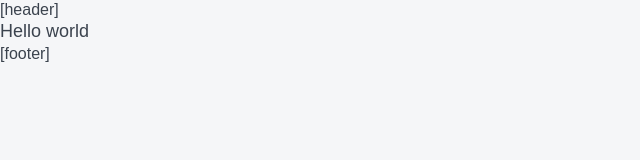
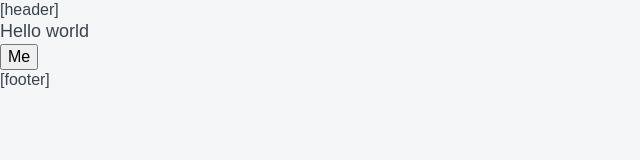
Before and after one commit to Skippy347/AV.NextJsPlayground, a Next.js app: page / in a window 1280 px wide. Shown: the top 160 px of the page, without its empty margins (0-640 px from the left). Built offline with nearby package versions, Linux system fonts and the light colour scheme; a web font is replaced by a local one.

Commit message:
Add: Create basic Button shared component and install classnames. Update: Improve Heading.tsx and Heading.props.ts files

```diff
--- a/app/page.tsx
+++ b/app/page.tsx
@@ -1,6 +1,12 @@
 import React from "react";
-import { Heading } from "../components";
+import { Button, Heading } from "../components";
+import { ButtonVariant } from "../components/Tags/Button/Button.props";
 
 export default function HomePage(): React.ReactElement {
-  return <Heading headingLevel="h4">Hello world</Heading>;
+  return (
+    <>
+      <Heading headingLevel="h4">Hello world</Heading>
+      <Button variant={ButtonVariant.PRIMARY}>Me</Button>
+    </>
+  );
 }
--- /dev/null
+++ b/components/Tags/Button/Button.props.ts
@@ -0,0 +1,12 @@
+import React from "react";
+
+export enum ButtonVariant {
+  PRIMARY = "primary",
+  SECONDARY = "secondary",
+}
+
+export interface ButtonProps extends React.ButtonHTMLAttributes<HTMLButtonElement> {
+  children: React.ReactNode;
+
+  variant: ButtonVariant;
+}
--- /dev/null
+++ b/components/Tags/Button/Button.tsx
@@ -0,0 +1,19 @@
+import styles from "./Button.module.scss";
+import clx from "classnames";
+
+import { ButtonProps } from "./Button.props";
+import { ButtonVariant } from "./Button.props";
+
+export const Button: React.FC<ButtonProps> = (props) => {
+  const { children, variant = ButtonVariant.PRIMARY, type = "button", ...otherProps } = props;
+
+  const buttonClasses = clx(styles.Button, {
+    [styles[variant]]: variant,
+  });
+
+  return (
+    <button className={buttonClasses} type={type} {...otherProps}>
+      {children}
+    </button>
+  );
+};
--- a/components/Tags/Heading/Heading.tsx
+++ b/components/Tags/Heading/Heading.tsx
@@ -2,7 +2,7 @@ import React from "react";
 import { HeadingProps } from "./Heading.props";
 
 export const Heading: React.FC<HeadingProps> = (props) => {
-  const { headingLevel, children } = props;
+  const { children, headingLevel = "h1" } = props;
 
   const HeadingTag = headingLevel;
 
--- a/components/index.ts
+++ b/components/index.ts
@@ -1 +1,2 @@
 export { Heading } from "./Tags/Heading/Heading";
+export { Button } from "./Tags/Button/Button";
--- a/package.json
+++ b/package.json
@@ -28,6 +28,7 @@
     "typescript-eslint": "^8.19.1"
   },
   "dependencies": {
+    "classnames": "^2.5.1",
     "next": "^15.1.4",
     "react": "^19.0.0",
     "react-dom": "^19.0.0"
```
Also changed, not shown: components/Tags/Heading/Heading.props.ts (+4 -3 lines), components/Tags/Button/Button.module.scss (added), 1 other file (tests, documents, lock files or other folders).
